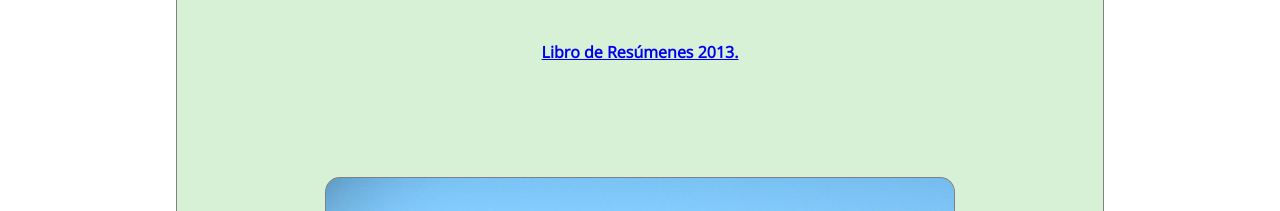
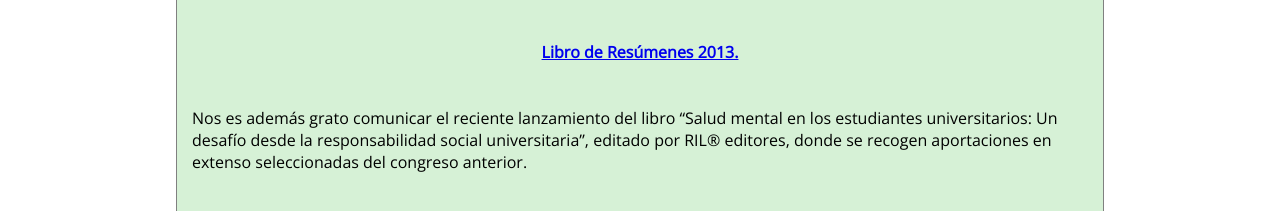
Before and after one commit to Tommar/Tommar.github.io, a plain HTML site: page congresoanterior.html in a window 1280 px wide. Shown: the part 741-952 px from the top of the page. Drawn offline with nearby package versions, Linux system fonts and the light colour scheme.

Commit message:
'insposter'

```diff
--- a/congresoanterior.html
+++ b/congresoanterior.html
@@ -29,6 +29,9 @@ Universitaria: Aportes desde la Universidad a la Educación</div></div>
 </br></br>
 <a href="congreso2013.pdf" ><p style="text-align:center;"><b>Libro de Resúmenes 2013.</b></p></br></br></a>
 
+<p style="padding-bottom 30px;">Nos es además grato comunicar el reciente lanzamiento del libro  “Salud mental en los estudiantes universitarios: Un desafío desde la responsabilidad social universitaria”, editado por  RIL® editores, donde se recogen aportaciones en extenso seleccionadas del congreso anterior. </p>
+
+
 <div style="background-image:url('Talca2.JPG'); margin-right:auto; margin-left:auto;
  position:relative; bottom:0; background-position:cover; height:300px; width:70%; border:1px solid grey;
  border-radius:15px 15px 0px 0px; border-bottom-style:none; margin-top:70px;">
```
Also changed, not shown: inscripcion.html (+1 -1 lines), 1 other file.
